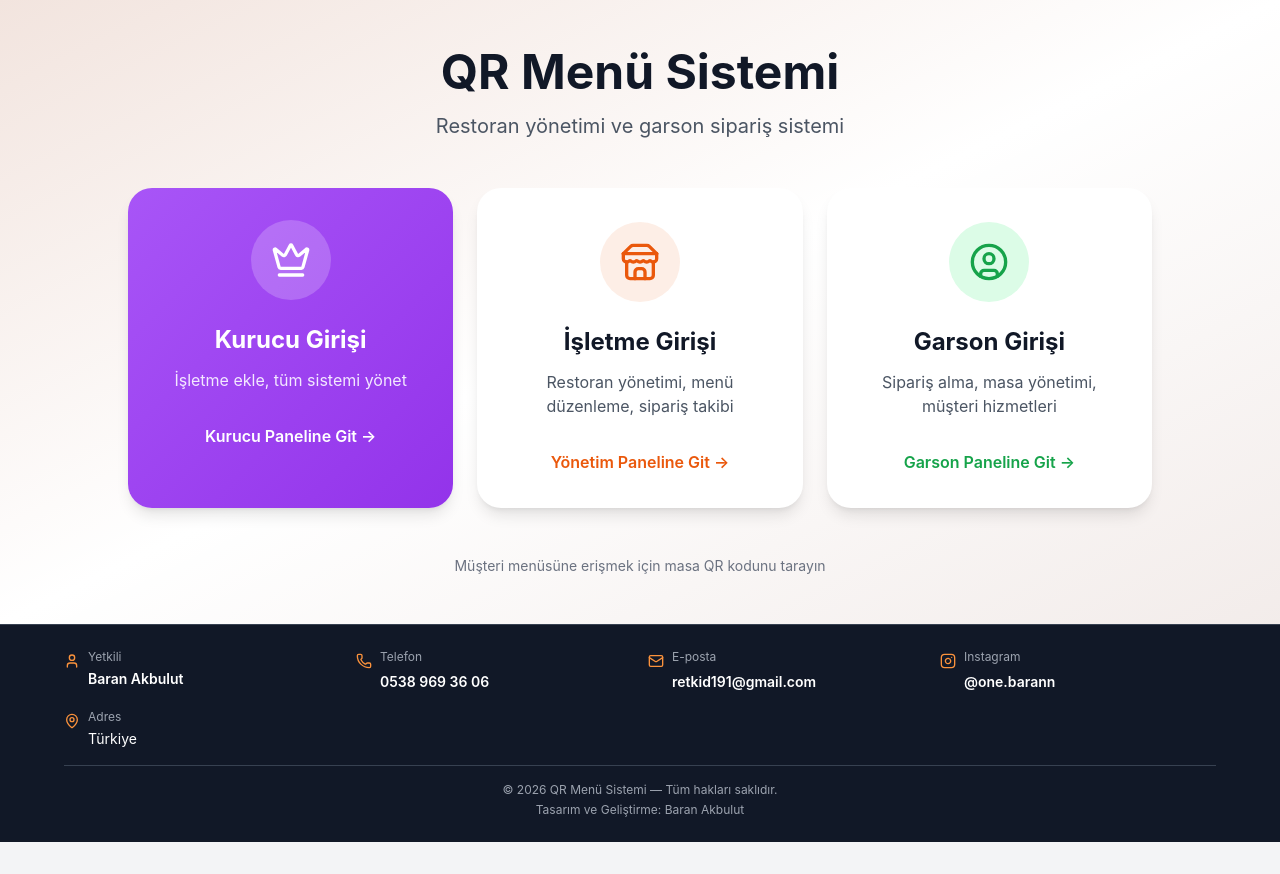
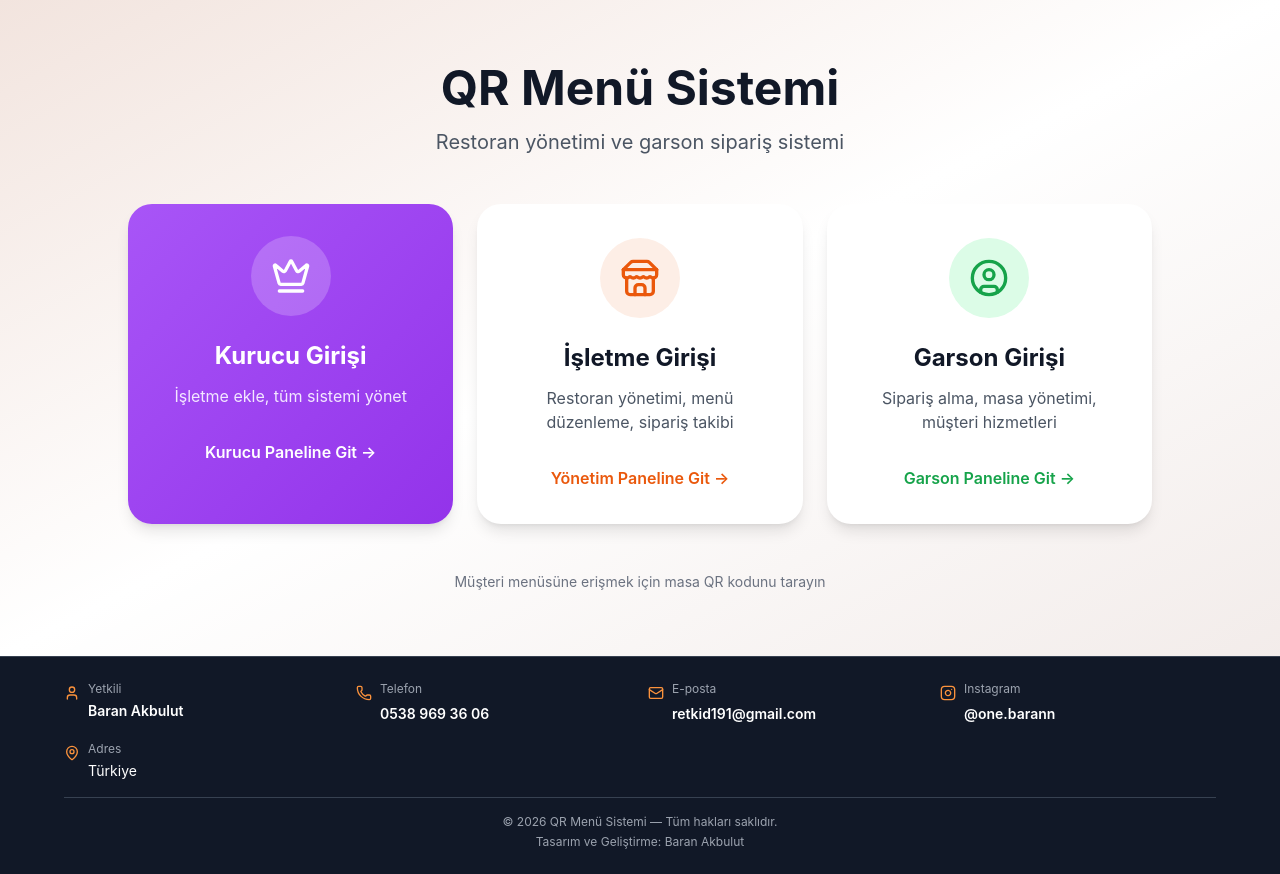
Before and after one commit to kaviiiii06/qr-menu-system, a Next.js app: page / in a window 1280 px wide. Before the commit the page ends 842 px from the top, so only its background shows below. Built offline with nearby package versions, Linux system fonts and the light colour scheme.

Commit message:
Fix home page layout to show footer

```diff
--- a/app/page.jsx
+++ b/app/page.jsx
@@ -3,8 +3,8 @@ import { Store, UserCircle, Crown } from 'lucide-react'
 
 export default function Home() {
   return (
-    <div className="bg-gradient-to-br from-primary/10 via-white to-primary/5 flex items-center justify-center p-4 py-12">
-      <div className="max-w-5xl w-full">
+    <div className="bg-gradient-to-br from-primary/10 via-white to-primary/5 p-4 py-16">
+      <div className="max-w-5xl w-full mx-auto">
         <div className="text-center mb-12">
           <h1 className="text-5xl font-bold text-gray-900 mb-4">
             QR Menü Sistemi
```
